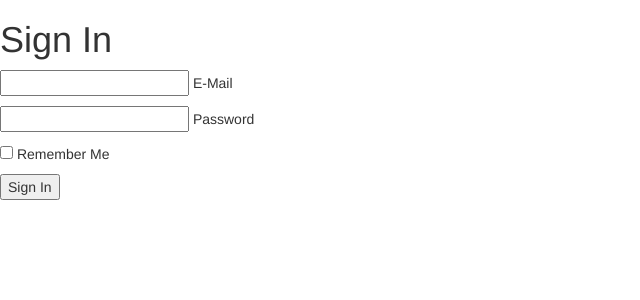
After one commit to Frozander/Chirper, a Flask app: page /auth/login in a window 1280 px wide. The commit adds this page. Shown: the top 300 px of the page, without its empty margins (0-640 px from the left). Run offline with Flask 2, Linux system fonts and the light colour scheme; parts of the project's set-up code (start-up, migrations or seed data) failed here and were passed over; some libraries are stand-ins or nearby versions.

Commit message:
Added Login Form Added Login Template Also added a few TODOs for me to do.

```diff
--- a/chirper/__init__.py
+++ b/chirper/__init__.py
@@ -2,10 +2,9 @@ import os
 
 from flask import Flask, render_template
 from flask_bootstrap import Bootstrap
-from flask_wtf import FlaskForm
 from flask_wtf.csrf import CSRFProtect
 from flask_sqlalchemy import SQLAlchemy
-from flask_login import LoginManager, UserMixin
+from flask_login import LoginManager, UserMixin, login_required
 
 from . import auth
 from .database import db
@@ -14,10 +13,17 @@ from .database import db
 def create_app(test_config=None):
     # Create and configure the app
     app = Flask(__name__, instance_relative_config=True)
+    app.config.from_mapping(
+        SECRET_KEY='dev',
+        SQLALCHEMY_DATABASE_URI='sqlite:///' + os.path.join(app.instance_path, 'app.db'),
+        SQLALCHEMY_MIGRATE_REPO=os.path.join(app.instance_path, 'db_repository'),
+        SQLALCHEMY_TRACK_MODIFICATIONS=False,
+        WTF_CSRF_ENABLED = True
+    )
 
     if test_config is None:
         # Load the instance config, if it exists, when not testing
-        app.config.from_object('config', silent=True)
+        app.config.from_pyfile('config.py', silent=True)
     else:
         # Laod the test config if passed in
         app.config.from_mapping(test_config)
@@ -41,6 +47,7 @@ def create_app(test_config=None):
     app.register_blueprint(auth.bp)
 
     # TEMP
+    @login_required
     @app.route('/')
     def index():
         return render_template('base.html')
--- a/chirper/auth.py
+++ b/chirper/auth.py
@@ -7,6 +7,7 @@ from werkzeug.security import generate_password_hash, check_password_hash
 
 login_manager = LoginManager()
 from chirper.database import User
+from chirper.forms import LoginForm
 
 @login_manager.user_loader
 def load_user(user_id):
@@ -14,6 +15,23 @@ def load_user(user_id):
 
 bp = Blueprint('auth', __name__, url_prefix='/auth')
 
-@bp.route('/', methods=['GET', 'POST'])
-def auth():
-    return "<h1>Authentication Page</h1>"
+@bp.before_request
+def before_request():
+    g.user = current_user
+
+@bp.route('/login', methods=['POST', 'GET'])
+def login():
+    # Skip if already logged in
+    if g.user is not None and g.user.is_authenticated:
+        return redirect(url_for('index'))
+
+    login_form = LoginForm()
+
+    # if login_form.validate_on_submit():
+    #     flash()
+
+    return render_template('auth/login.html',
+                           title='Sign In',
+                           form=login_form)
+
+# TODO: ADD REGISTER ENDPOINT
--- a/chirper/config.py
+++ b/chirper/config.py
@@ -1,6 +1 @@
 import os
-
-SECRET_KEY='dev'
-SQLALCHEMY_DATABASE_URI='sqlite:///' + os.path.join(app.instance_path, 'app.db')
-SQLALCHEMY_MIGRATE_REPO=os.path.join(app.instance_path, 'db_repository')
-SQLALCHEMY_TRACK_MODIFICATIONS=False
--- /dev/null
+++ b/chirper/forms.py
@@ -0,0 +1,10 @@
+from flask_wtf import FlaskForm
+from wtforms import StringField, PasswordField, BooleanField
+from wtforms.validators import DataRequired, email_validator, Length
+
+class LoginForm(FlaskForm):
+    email = StringField('email', validators=[DataRequired()])
+    password = PasswordField('password', validators=[DataRequired()])
+    remember_me = BooleanField('remember_me', default=False)
+
+# TODO: ADD REGISTER FORM
--- /dev/null
+++ b/chirper/templates/auth/login.html
@@ -0,0 +1,12 @@
+{% extends "base.html" %}
+
+{% block content %}
+  <h1>Sign In</h1>
+  <form action="" method="post" name="login">
+      {{ form.hidden_tag() }}
+      <p>{{ form.email }} E-Mail</p>
+      <p>{{ form.password }} Password</p>
+      <p>{{ form.remember_me }} Remember Me</p>
+      <p><input type="submit" value="Sign In"></p>
+  </form>
+{% endblock %}
--- a/chirper/templates/base.html
+++ b/chirper/templates/base.html
@@ -3,4 +3,7 @@
 
 {% block content %}
 <h1>Hello World!</h1>
+{% if g.user.is_authenticated %}
+Welcome {{ g.user.name }}!
+{% endif %}
 {% endblock %}
```
